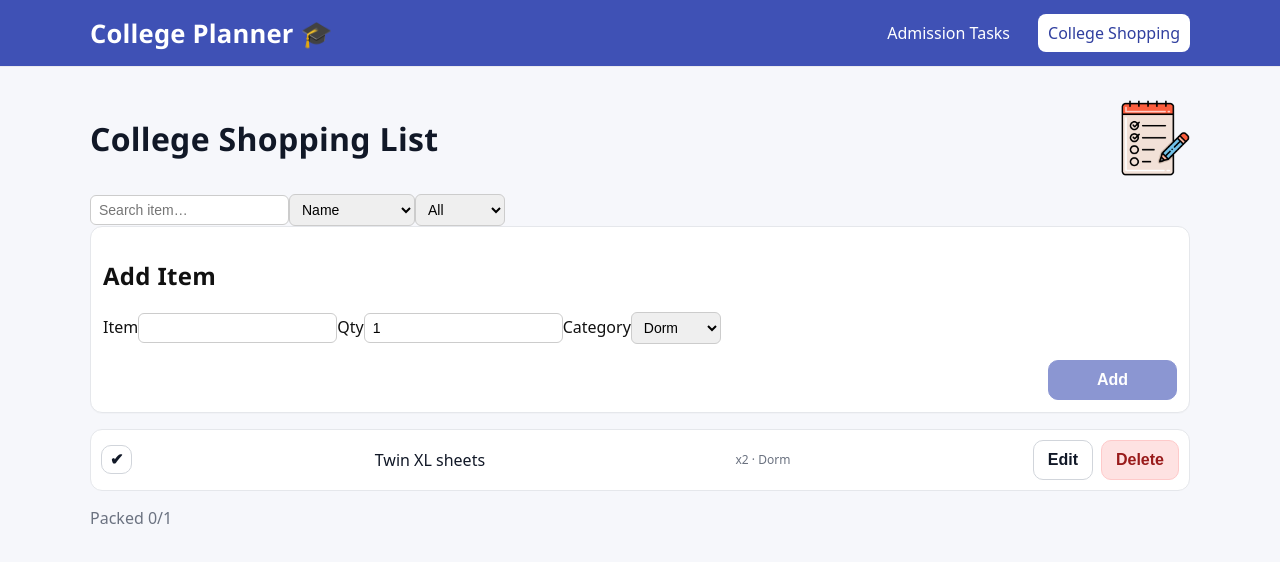
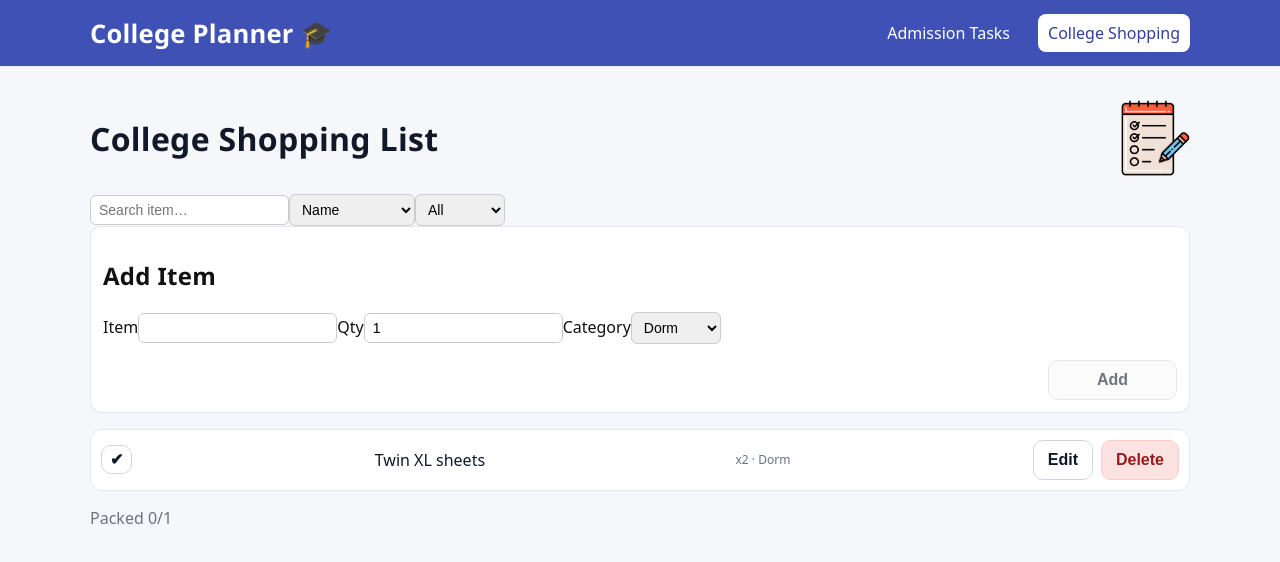
Before and after one commit to volha83/College-Planner, a React (Vite) app: page /shopping in a window 1280 px wide. Shown: the top 562 px of the page. Built offline with nearby package versions, Linux system fonts and the light colour scheme; no server answers.

Commit message:
update App.css

```diff
--- a/src/App.css
+++ b/src/App.css
@@ -61,7 +61,7 @@ body {
   cursor: not-allowed;
 }
 
-.btn-primary {
+/* .btn-primary {
   background: #3f51b5;
   border-color: #3f51b5;
   color: #fff;
@@ -69,7 +69,7 @@ body {
 .btn-primary:hover {
   background: #3342a0;
   border-color: #3342a0;
-}
+} */
 
 .btn-ghost {
   background: #fff;
@@ -99,9 +99,9 @@ body {
   border: 1px solid #c7d2fe;
   font-size: 12px;
 }
-body {
+/* body {
   font-family: system-ui, 'Noto Sans', Arial, sans-serif;
-}
+} */
 
 h1,
 h2,
@@ -110,11 +110,11 @@ h3 {
   letter-spacing: 0.3px;
 }
 
-.btn-primary {
+/* .btn-primary {
   background: #3f51b5;
   border-color: #3f51b5;
   color: #fff;
-}
+} */
 
 .btn-primary:hover {
   background: #a5aac2;
```
Also changed, not shown: 1 other file (tests, documents, lock files or other folders).
